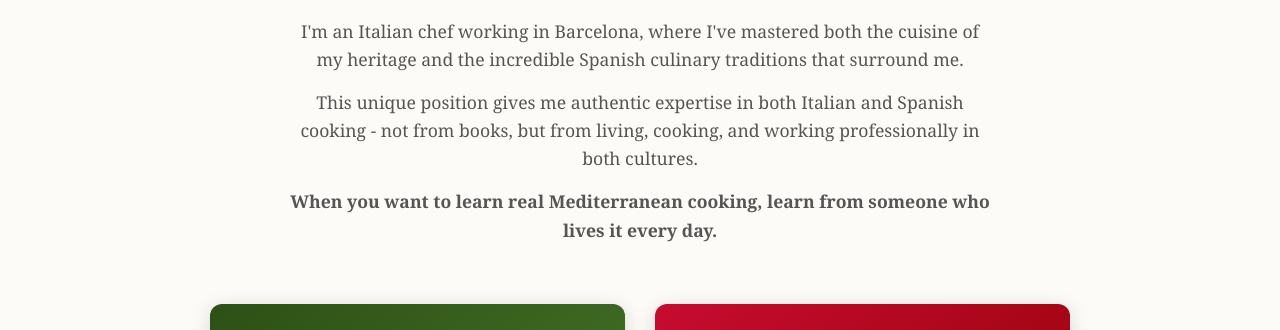
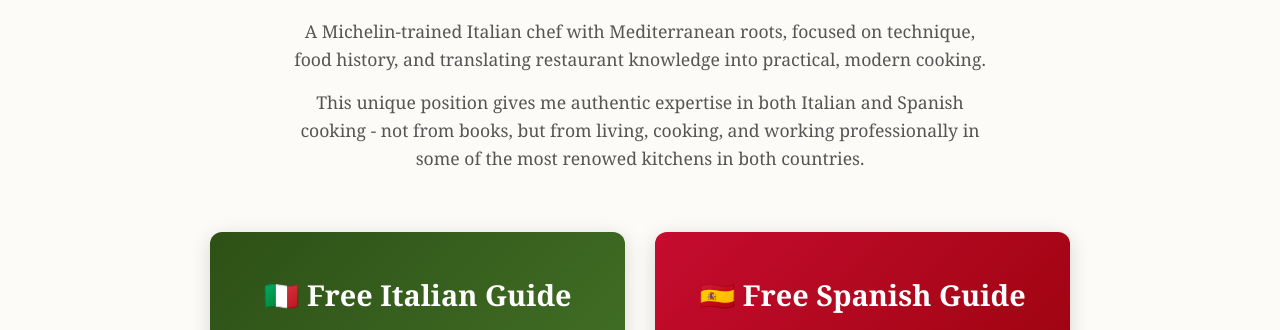
Before and after one commit to ynnk96/10-Essential-Italian-techniques, a plain HTML site: page index.html in a window 1280 px wide. Shown: the part 424-754 px from the top of the page. Drawn offline with Linux system fonts and the light colour scheme.

Commit message:
Update index.html

```diff
--- a/index.html
+++ b/index.html
@@ -379,9 +379,8 @@
     <div class="container">
         <section class="intro">
             <h2>Two Great Cuisines, One Expert Chef</h2>
-            <p>I'm an Italian chef working in Barcelona, where I've mastered both the cuisine of my heritage and the incredible Spanish culinary traditions that surround me.</p>
-            <p>This unique position gives me authentic expertise in both Italian and Spanish cooking - not from books, but from living, cooking, and working professionally in both cultures.</p>
-            <p><strong>When you want to learn real Mediterranean cooking, learn from someone who lives it every day.</strong></p>
+            <p>A Michelin-trained Italian chef with Mediterranean roots, focused on technique, food history, and translating restaurant knowledge into practical, modern cooking.</p>
+            <p>This unique position gives me authentic expertise in both Italian and Spanish cooking - not from books, but from living, cooking, and working professionally in some of the most renowed kitchens in both countries.</p>
         </section>
 
         <section class="lead-magnets">
```
